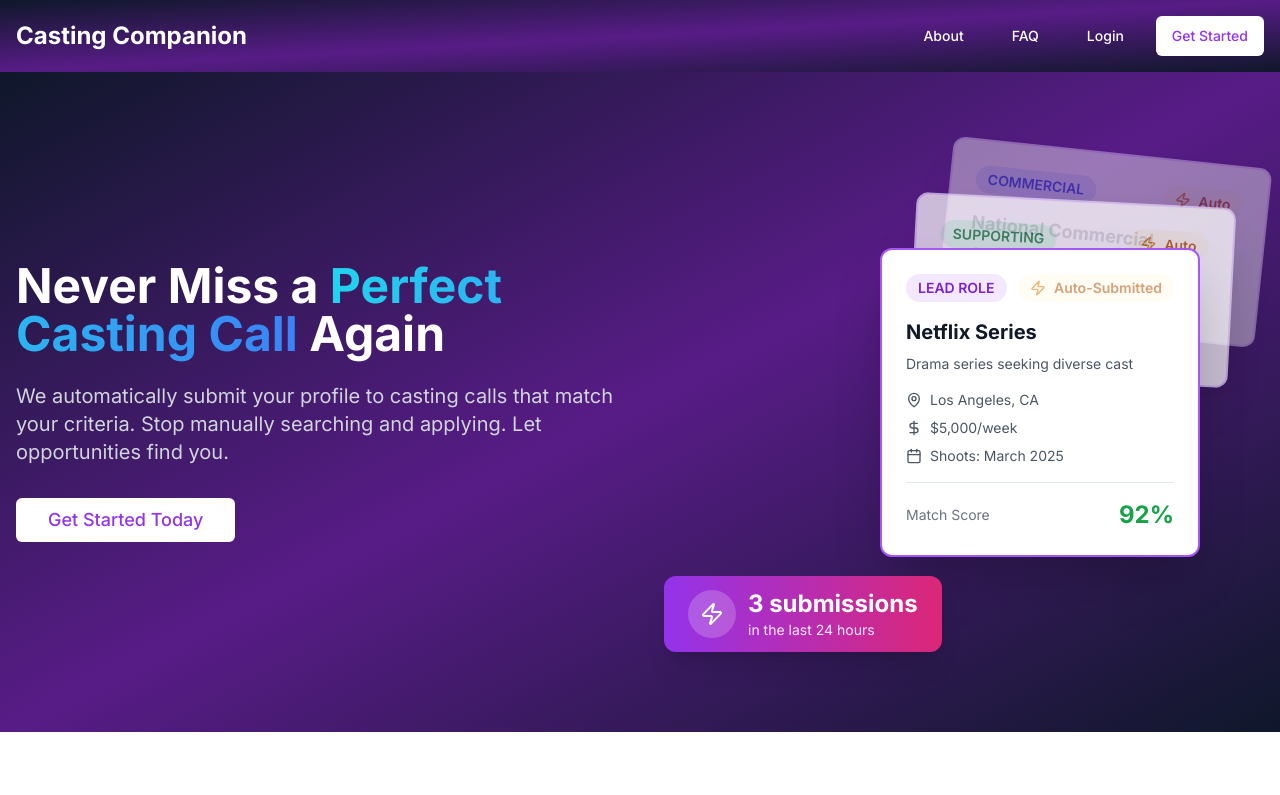
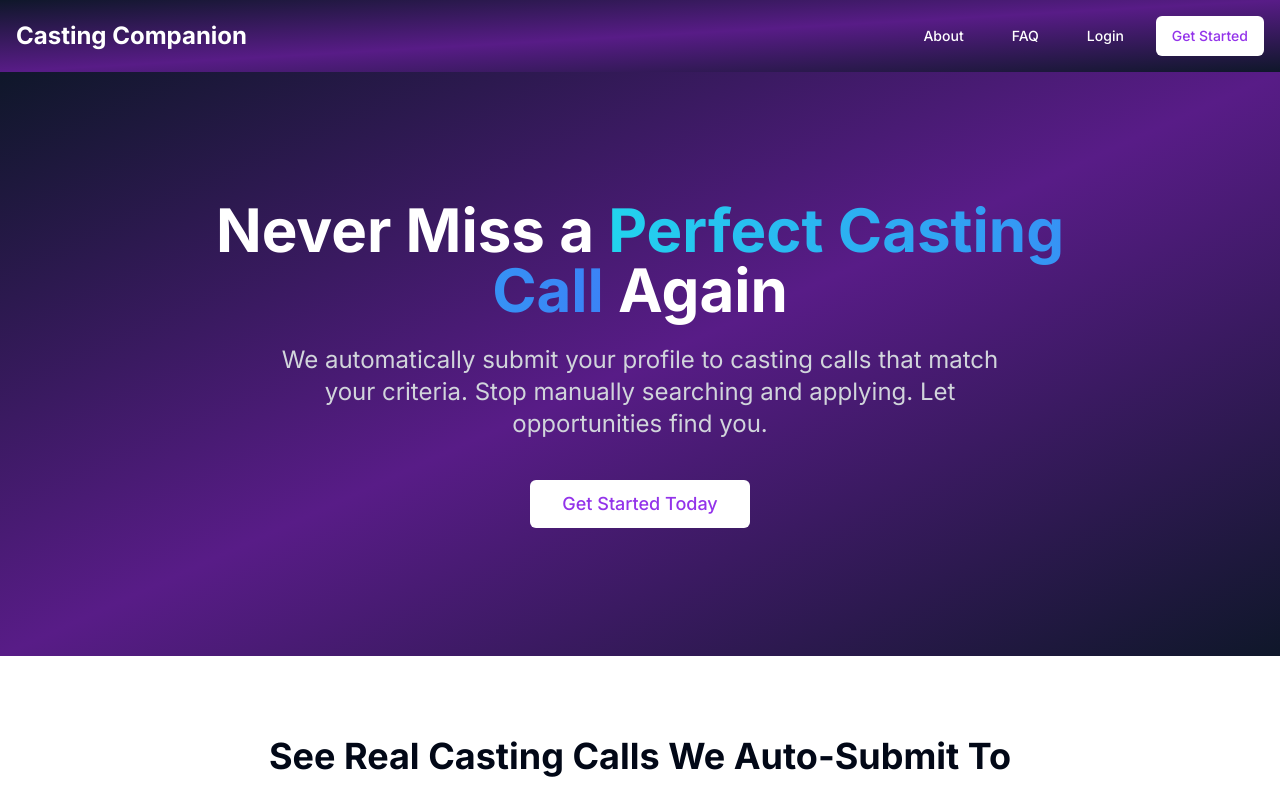
Before and after one commit to mmgolebi/castingcompanion3, a Next.js app: page / in a window 1280 px wide. Shown: the top 795 px of the page. Built offline with nearby package versions, Linux system fonts and the light colour scheme.

Commit message:
Simplify hero to clean centered layout - headline, subheadline, CTA only

```diff
--- a/src/app/page.tsx
+++ b/src/app/page.tsx
@@ -30,134 +30,27 @@ export default function LandingPage() {
         </div>
       </nav>
 
-      {/* Hero Section with Casting Cards */}
-      <section className="bg-gradient-to-br from-slate-900 via-purple-900 to-slate-900 text-white py-20 overflow-hidden">
+      {/* Hero Section - Clean and Centered */}
+      <section className="bg-gradient-to-br from-slate-900 via-purple-900 to-slate-900 text-white py-32">
         <div className="container mx-auto px-4">
-          <div className="grid grid-cols-1 lg:grid-cols-2 gap-12 items-center">
-            <div>
-              <h1 className="text-5xl font-bold mb-6">
+          <div className="max-w-4xl mx-auto text-center">
+            <h1 className="text-5xl md:text-6xl font-bold mb-6">
               Never Miss a{' '}
               <span className="bg-gradient-to-r from-cyan-400 to-blue-500 bg-clip-text text-transparent">
                 Perfect Casting Call
               </span>{' '}
               Again
             </h1>
-              <p className="text-xl mb-8 text-gray-300">
+            <p className="text-xl md:text-2xl mb-10 text-gray-300 max-w-3xl mx-auto">
               We automatically submit your profile to casting calls that match your criteria.
               Stop manually searching and applying. Let opportunities find you.
             </p>
-              <div className="flex gap-4">
+            <div className="flex flex-col sm:flex-row gap-4 justify-center">
               <Link href="/auth/register">
-                  <Button size="lg" className="text-lg bg-white text-purple-600 hover:bg-gray-100">
+                <Button size="lg" className="text-lg bg-white text-purple-600 hover:bg-gray-100 px-8 py-6">
                   Get Started Today
                 </Button>
               </Link>
-              </div>
-            </div>
-
-            <div className="relative">
-              {/* Visual representation of auto-submissions */}
-              <div className="relative h-[500px]">
-                {/* Card 3 - Background */}
-                <div className="absolute top-0 right-0 w-80 transform rotate-6 opacity-40">
-                  <div className="bg-white rounded-xl shadow-2xl p-6 border-2 border-purple-200">
-                    <div className="flex items-center justify-between mb-4">
-                      <span className="px-3 py-1 bg-blue-100 text-blue-700 rounded-full text-sm font-semibold">
-                        COMMERCIAL
-                      </span>
-                      <div className="flex items-center gap-2 bg-amber-50 px-3 py-1 rounded-full">
-                        <Zap className="h-4 w-4 text-amber-600" />
-                        <span className="text-sm font-semibold text-amber-700">Auto</span>
-                      </div>
-                    </div>
-                    <h3 className="text-lg font-bold mb-2 text-gray-900">National Commercial</h3>
-                    <div className="space-y-2 text-sm text-gray-600">
-                      <div className="flex items-center gap-2">
-                        <MapPin className="h-4 w-4" />
-                        <span>New York, NY</span>
-                      </div>
-                      <div className="flex items-center gap-2">
-                        <DollarSign className="h-4 w-4" />
-                        <span>$2,500</span>
-                      </div>
-                    </div>
-                  </div>
-                </div>
-
-                {/* Card 2 - Middle */}
-                <div className="absolute top-12 right-8 w-80 transform rotate-3 opacity-70">
-                  <div className="bg-white rounded-xl shadow-2xl p-6 border-2 border-purple-200">
-                    <div className="flex items-center justify-between mb-4">
-                      <span className="px-3 py-1 bg-green-100 text-green-700 rounded-full text-sm font-semibold">
-                        SUPPORTING
-                      </span>
-                      <div className="flex items-center gap-2 bg-amber-50 px-3 py-1 rounded-full">
-                        <Zap className="h-4 w-4 text-amber-600" />
-                        <span className="text-sm font-semibold text-amber-700">Auto</span>
-                      </div>
-                    </div>
-                    <h3 className="text-lg font-bold mb-2 text-gray-900">HBO Series</h3>
-                    <div className="space-y-2 text-sm text-gray-600">
-                      <div className="flex items-center gap-2">
-                        <MapPin className="h-4 w-4" />
-                        <span>Atlanta, GA</span>
-                      </div>
-                      <div className="flex items-center gap-2">
-                        <DollarSign className="h-4 w-4" />
-                        <span>$3,000/episode</span>
-                      </div>
-                    </div>
-                  </div>
-                </div>
-
-                {/* Card 1 - Front */}
-                <div className="absolute top-24 right-16 w-80 transform hover:scale-105 transition-transform">
-                  <div className="bg-white rounded-xl shadow-2xl p-6 border-2 border-purple-500">
-                    <div className="flex items-center justify-between mb-4">
-                      <span className="px-3 py-1 bg-purple-100 text-purple-700 rounded-full text-sm font-semibold">
-                        LEAD ROLE
-                      </span>
-                      <div className="flex items-center gap-2 bg-amber-50 px-3 py-1 rounded-full animate-pulse">
-                        <Zap className="h-4 w-4 text-amber-600" />
-                        <span className="text-sm font-semibold text-amber-700">Auto-Submitted</span>
-                      </div>
-                    </div>
-                    <h3 className="text-xl font-bold mb-2 text-gray-900">Netflix Series</h3>
-                    <p className="text-gray-600 mb-4 text-sm">Drama series seeking diverse cast</p>
-                    <div className="space-y-2 text-sm text-gray-600 mb-4">
-                      <div className="flex items-center gap-2">
-                        <MapPin className="h-4 w-4" />
-                        <span>Los Angeles, CA</span>
-                      </div>
-                      <div className="flex items-center gap-2">
-                        <DollarSign className="h-4 w-4" />
-                        <span>$5,000/week</span>
-                      </div>
-                      <div className="flex items-center gap-2">
-                        <Calendar className="h-4 w-4" />
-                        <span>Shoots: March 2025</span>
-                      </div>
-                    </div>
-                    <div className="flex items-center justify-between pt-4 border-t">
-                      <span className="text-sm text-gray-500">Match Score</span>
-                      <span className="text-2xl font-bold text-green-600">92%</span>
-                    </div>
-                  </div>
-                </div>
-
-                {/* Floating badge */}
-                <div className="absolute bottom-0 left-0 bg-gradient-to-r from-purple-600 to-pink-600 text-white px-6 py-3 rounded-xl shadow-xl">
-                  <div className="flex items-center gap-3">
-                    <div className="w-12 h-12 bg-white/20 rounded-full flex items-center justify-center">
-                      <Zap className="h-6 w-6" />
-                    </div>
-                    <div>
-                      <div className="text-2xl font-bold">3 submissions</div>
-                      <div className="text-sm text-purple-100">in the last 24 hours</div>
-                    </div>
-                  </div>
-                </div>
-              </div>
             </div>
           </div>
         </div>
```
Lines whose indentation alone changed are shown as unchanged.
